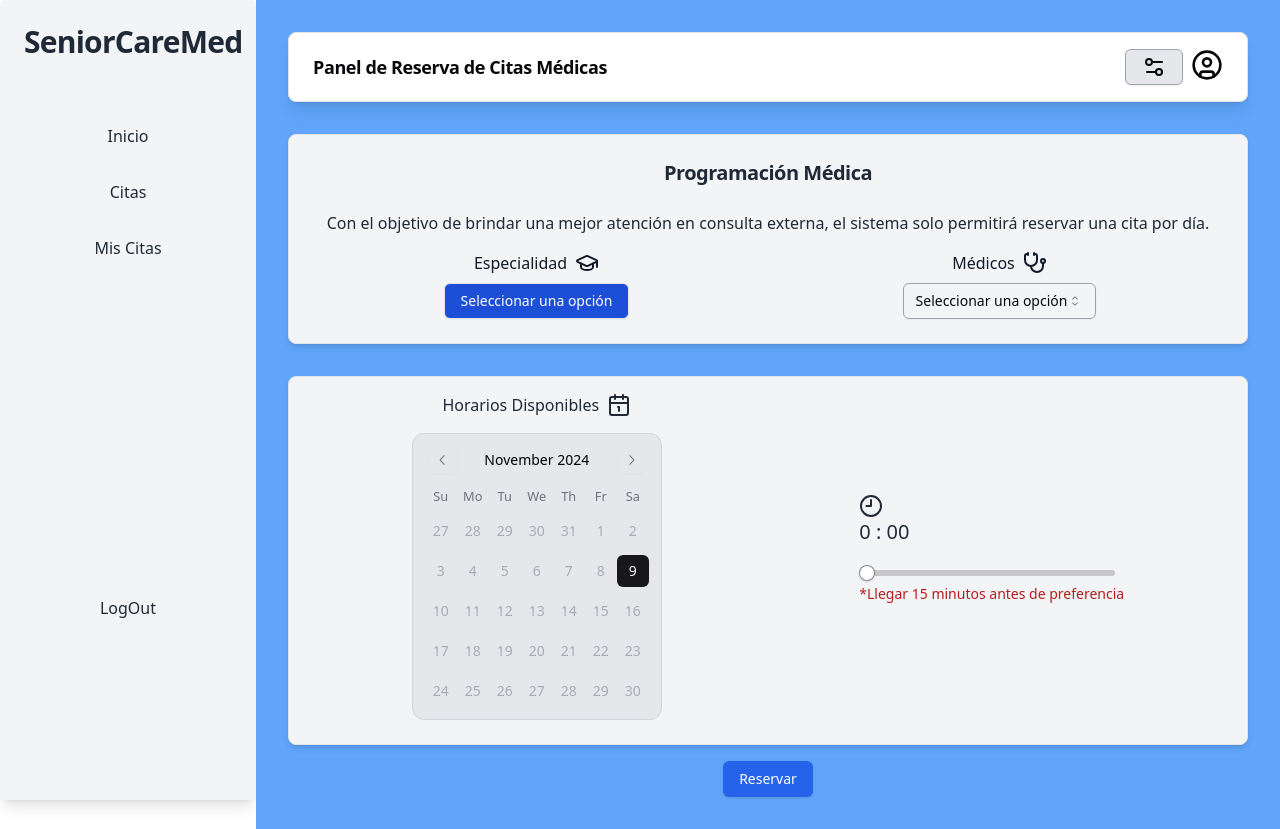
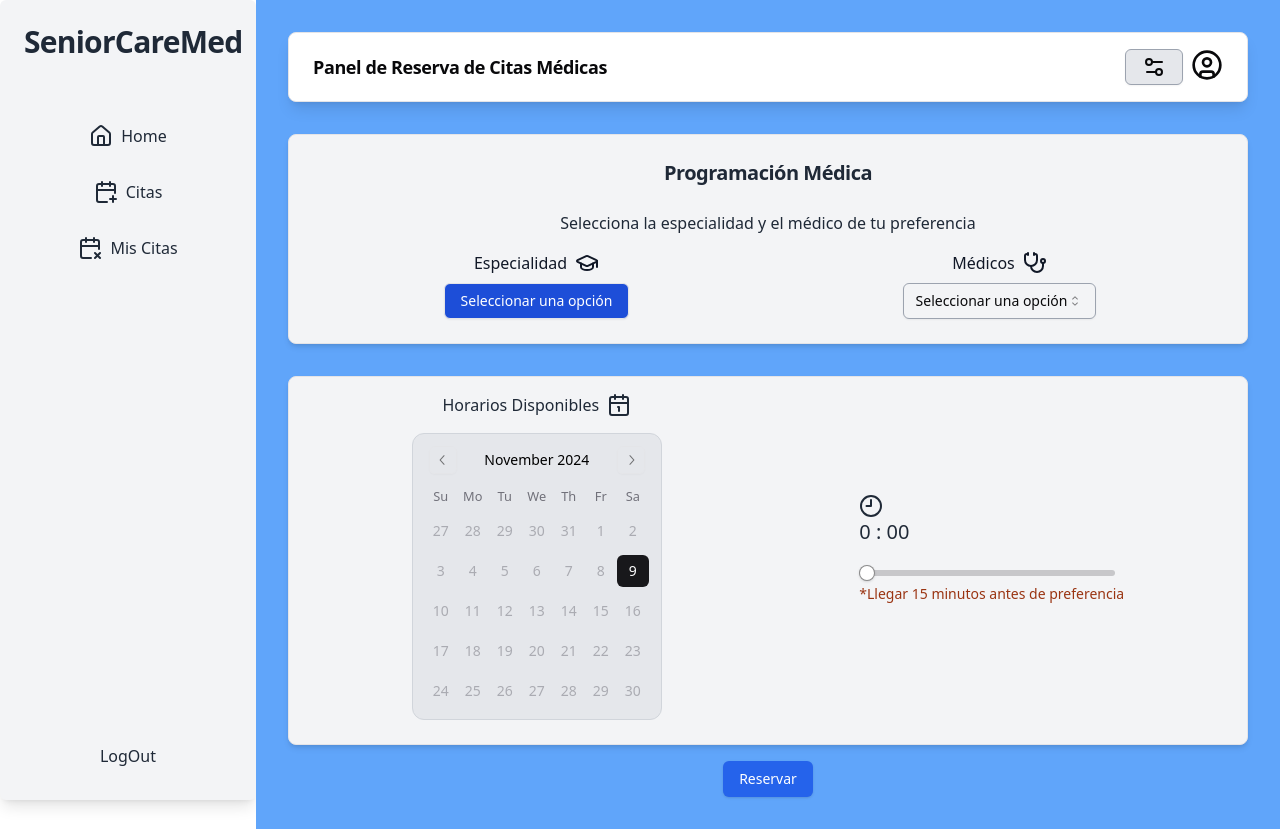
Before and after one commit to miguelespp/SeniorCareMed, a React (Vite) app in the folder frontend/: page /dashboard/appointments in a window 1280 px wide. Built offline with nearby package versions, Linux system fonts and the light colour scheme; sample sign-in values are in the browser's storage.

Commit message:
feat: add fix colors in accespanel

```diff
--- a/frontend/src/components/dashboard/AccessPanel/index.tsx
+++ b/frontend/src/components/dashboard/AccessPanel/index.tsx
@@ -91,7 +91,7 @@ const SheetAccess = () => {
                 value={config.fontSize}
                 onValueChange={handleSelectChange}
               >
-                <SelectTrigger className="w-36 bg-gray-200 hover:bg-gray-300 focus:outline-blue-500 border border-gray-400 rounded-md">
+                <SelectTrigger className="w-36 bg-gray-200 hover:bg-gray-300 focus:outline-blue-500 border border-gray-400 rounded-md text-black">
                   <SelectValue placeholder="Seleccionar una opción" />
                 </SelectTrigger>
                 <SelectContent className="bg-white shadow-lg rounded-md">
--- a/frontend/src/components/dashboard/NavBar/index.tsx
+++ b/frontend/src/components/dashboard/NavBar/index.tsx
@@ -1,11 +1,12 @@
 import { useConfig } from "@/store/config";
+import { CalendarPlus, CalendarX2, House } from "lucide-react";
 import { Link } from "react-router-dom";
 
 export default function NavBar() {
 	const { config } = useConfig();
 	return (
 		<aside
-      className={`w-64 p-6 shadow-lg rounded-md ${
+			className={`w-64 p-6 shadow-lg rounded-md flex flex-col ${
 				config.altoContraste
 					? "bg-gray-900 text-white"
 					: "bg-gray-100 text-gray-800"
@@ -23,10 +24,11 @@ export default function NavBar() {
 			</div>
 
 			{/* Navegación */}
-      <nav className="space-y-4">
+			<nav className="flex-1 flex flex-col justify-between">
+				<div className="space-y-4">
 					<Link
 						to={"/dashboard"}
-          className={`block px-4 py-2 rounded-md transition-all ${
+						className={`flex justify-center space-x-2 px-4 py-2 rounded-md transition-all ${
 							config.altoContraste
 								? "text-white bg-gray-800 hover:bg-gray-700"
 								: "text-gray-800 hover:bg-blue-100"
@@ -38,11 +40,11 @@ export default function NavBar() {
 									: "text-xl"
 						}`}
 					>
-          Inicio
+						<House /><span>Home</span>
 					</Link>
 					<Link
 						to={"/dashboard/appointments"}
-          className={`block px-4 py-2 rounded-md transition-all ${
+						className={`flex justify-center space-x-2 px-4 py-2 rounded-md transition-all ${
 							config.altoContraste
 								? "text-white bg-gray-800 hover:bg-gray-700"
 								: "text-gray-800 hover:bg-blue-100"
@@ -54,11 +56,11 @@ export default function NavBar() {
 									: "text-xl"
 						}`}
 					>
-          Citas
+						<CalendarPlus /><span>Citas</span>
 					</Link>
 					<Link
 						to={"/dashboard/my-appointments"}
-          className={`block px-4 py-2 rounded-md transition-all ${
+						className={`flex justify-center space-x-2 px-4 py-2 rounded-md transition-all ${
 							config.altoContraste
 								? "text-white bg-gray-800 hover:bg-gray-700"
 								: "text-gray-800 hover:bg-blue-100"
@@ -70,10 +72,9 @@ export default function NavBar() {
 									: "text-xl"
 						}`}
 					>
-          Mis Citas
+						<CalendarX2 /><span>Mis Citas</span>
 					</Link>
-      </nav>
-
+				</div>
 				<Link
 					to={"/auth/login"}
 					className={`mt-80 block px-4 py-2 rounded-md transition-all ${
@@ -87,9 +88,11 @@ export default function NavBar() {
 								? "text-lg"
 								: "text-xl"
 					}`}
+          onClick={() => localStorage.removeItem("token")}
 				>
 					LogOut
 				</Link>
+			</nav>
 		</aside>
 	);
 }
--- a/frontend/src/pages/auth/register/index.tsx
+++ b/frontend/src/pages/auth/register/index.tsx
@@ -28,6 +28,7 @@ import {
 } from "lucide-react";
 import { useNavigate } from "react-router-dom";
 import { Api } from "@/services/Api";
+import { cn } from "@/lib/utils";
 
 const formSchema = z
   .object({
@@ -58,6 +59,8 @@ const Register = () => {
   const navigate = useNavigate();
 
   const onSubmit = async (data: z.infer<typeof formSchema>) => {
+    const token = localStorage.getItem("token");
+    console.log(token);
     // quiero usar todos los campos menos confirmPassword
     const { confirmPassword, ...req } = data;
     const res = await Api.post("/register", req);
--- a/frontend/src/pages/daashboard/appointments/index.tsx
+++ b/frontend/src/pages/daashboard/appointments/index.tsx
@@ -142,8 +142,7 @@ const Appointments = () => {
                     : "text-xl"
               }`}
             >
-              Con el objetivo de brindar una mejor atención en consulta externa,
-              el sistema solo permitirá reservar una cita por día.
+              Selecciona la especialidad y el médico de tu preferencia
             </p>
             <div className="grid grid-cols-2 gap-4">
               <div>
@@ -296,7 +295,7 @@ const Appointments = () => {
                   config.altoContraste
                     ? {
                         day: "h-10 w-10 p-0 font-normal",
-                        day_selected: "bg-gray-300 text-white",
+                        day_selected: "bg-gray-800 text-white",
                         day_today: "border border-blue-500 text-white",
                         day_outside: "text-gray-700",
                         day_disabled: "text-gray-500 cursor-not-allowed",
@@ -307,7 +306,7 @@ const Appointments = () => {
                         month: "mt-2",
                         weeknumber: "text-gray-900",
                         head_cell:
-                          "flex text-blue-800 text-md justify-center m-auto",
+                          "flex text-blue-400 text-md justify-center m-auto",
                         day_range_middle: "bg-blue-100",
                       }
                     : {}
@@ -335,7 +334,7 @@ const Appointments = () => {
               />
               <label
                 htmlFor="hora"
-                className="block mt-2 font-medium text-left text-red-700 text-sm"
+                className="block mt-2 font-medium text-left text-orange-800 text-sm"
               >
                 *Llegar 15 minutos antes de preferencia
               </label>
```
Lines whose indentation alone changed are shown as unchanged.
